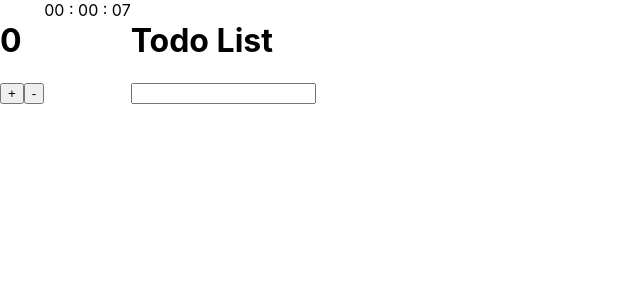
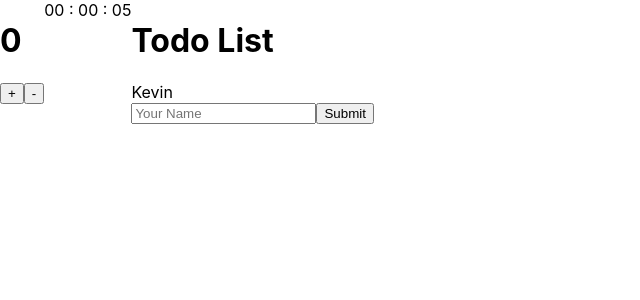
Before and after one commit to Chronowork1/React-clicker, a React (Create React App) app: page / in a window 1280 px wide. Shown: the top 300 px of the page, without its empty margins (0-640 px from the left). Built offline with nearby package versions, Linux system fonts and the light colour scheme.

Commit message:
Finish todo list at least for now

```diff
--- a/src/Components/Todo.jsx
+++ b/src/Components/Todo.jsx
@@ -8,18 +8,37 @@ class Todo extends React.Component{
     }
   }
 
-divInput = (evt) =>{
-  this.setState({
-    inputValue: evt.target.value
-  })
-}
+
+  handleSubmit = (event) =>{
+    event.preventDefault(); // prevent default action of the form
+    const data = this.state
+    console.log("Final data is", data)
+  }
+
+  handleInputChange = (event) =>{
+    event.preventDefault();
+    this.setState({
+      [event.target.name]: event.target.value
+    })
+  }
+
+  componentDidMount(){
+    this.setState({
+      inputValue: "Kevin"
+    })
+  }
 
   render(){
+    const {inputValue} = this.state
+
     return(
       <div>
         <h1>Todo List</h1>
-        <div>{this.state.inputValue}</div>
-        <input value = {this.state.value} onChange= {evt =>{this.divInput(evt)}}/>
+        <form onSubmit = {this.handleSubmit}>
+          <div>{inputValue}</div>
+          <input type="text" placeholder="Your Name" name ="inputValue" onChange = {this.handleInputChange} />
+          <button>Submit</button>
+        </form>
       </div>
     )
   }
```
